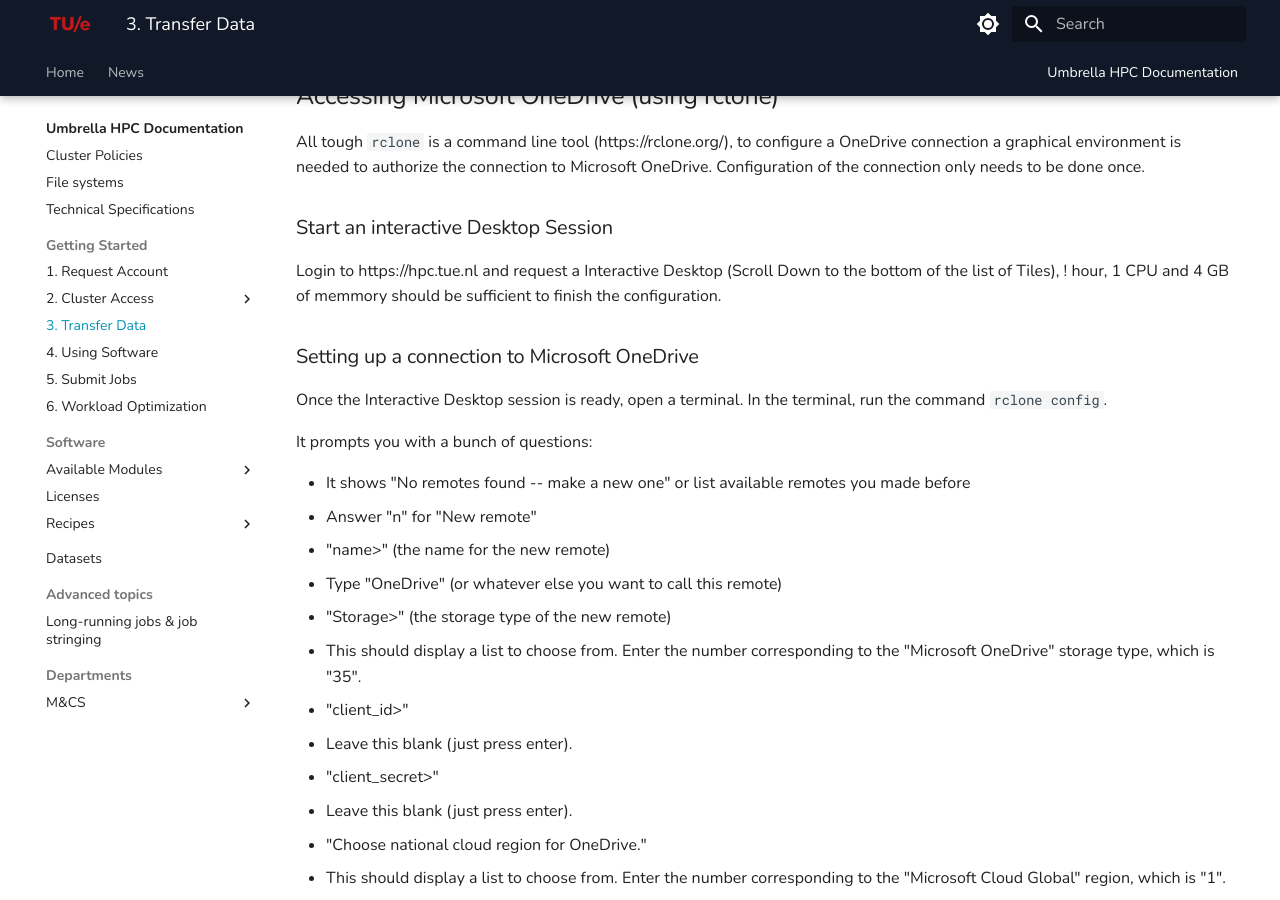
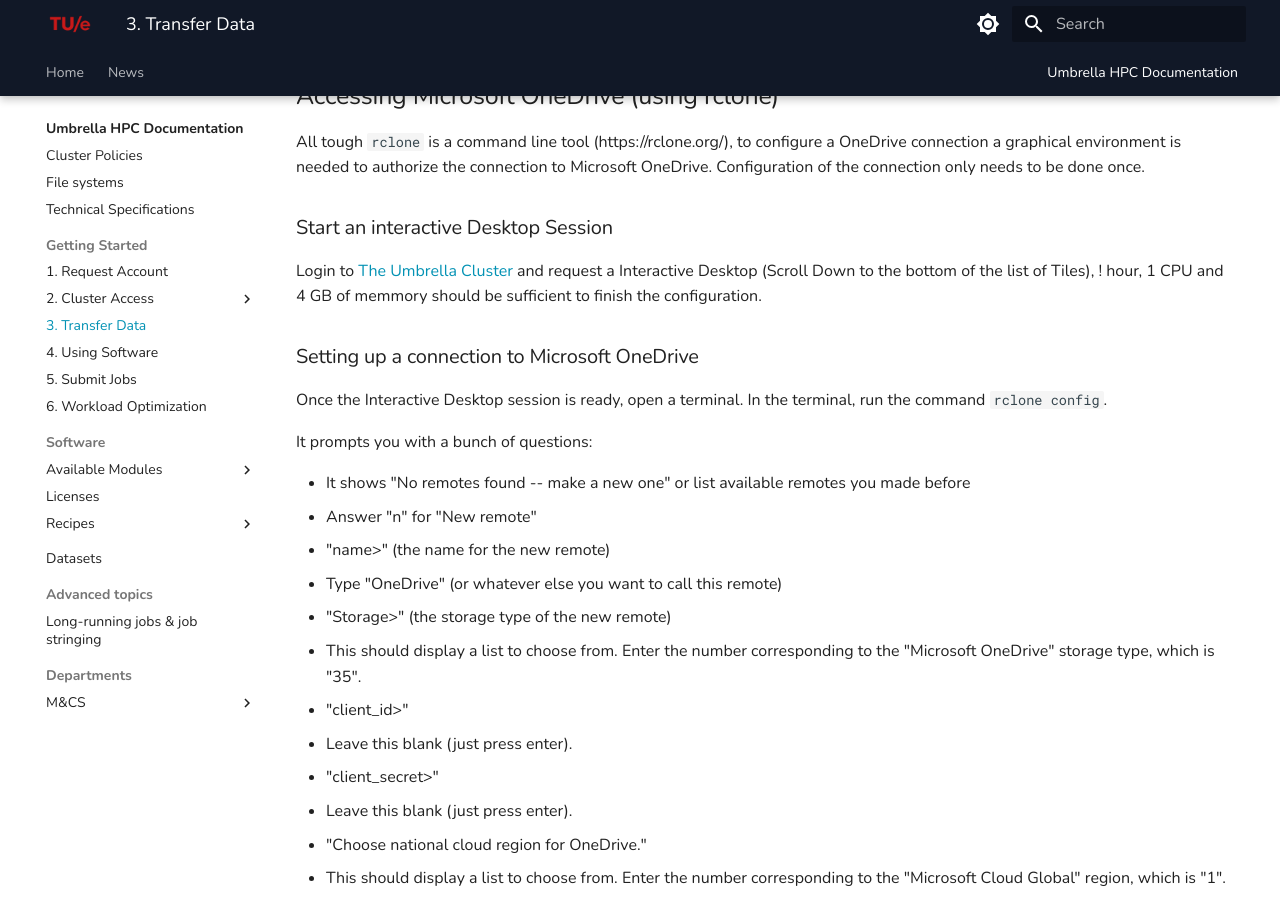
Before and after one commit to gferhpc/supercomputing.tue.nl, an MkDocs documentation site: the page built from pages/documentation/steps/data/index.md, in a window 1280 px wide and 900 px high, scrolled down 477 px. Built offline with MkDocs 1.6.1 and Material for MkDocs 9.7.7, drawn with Linux system fonts in a browser that asks for light colours.

Commit message:
Update index.md

```diff
--- a/pages/documentation/steps/data/index.md
+++ b/pages/documentation/steps/data/index.md
@@ -16,7 +16,7 @@
 
 ### Start an interactive Desktop Session
 
-Login to https://hpc.tue.nl and request a Interactive Desktop (Scroll Down to the bottom of the list of Tiles), ! hour, 1 CPU and 4 GB of memmory should be sufficient to finish the configuration.
+Login to [The Umbrella Cluster](https://hpc.tue.nl) and request a Interactive Desktop (Scroll Down to the bottom of the list of Tiles), ! hour, 1 CPU and 4 GB of memmory should be sufficient to finish the configuration.
 
 ### Setting up a connection to Microsoft OneDrive
 
```
